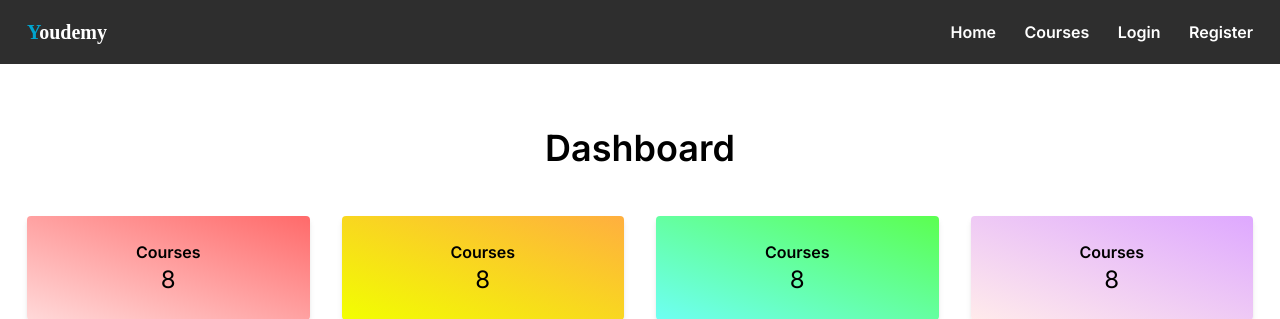
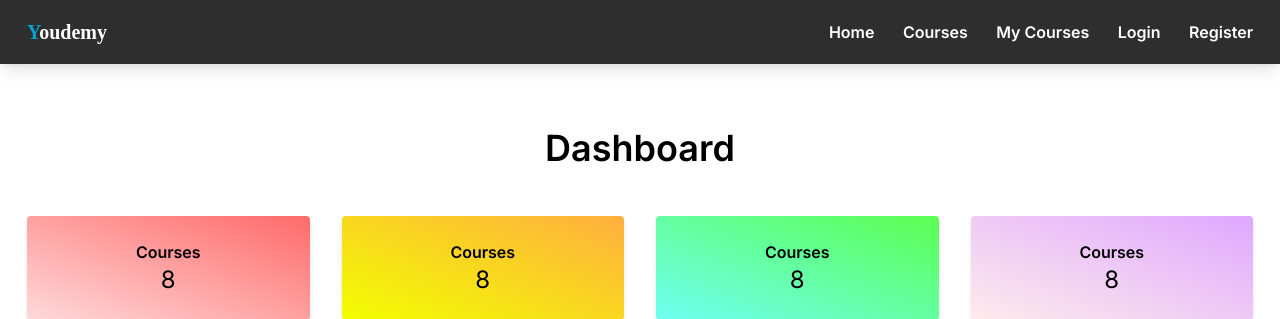
Before and after one commit to anass17/Plateforme-de-Cours-en-Ligne-Youdemy, a PHP site: page /pages/admin/dashboard.php in a window 1280 px wide. Shown: the top 319 px of the page. Run offline with PHP 8.4, Linux system fonts and the light colour scheme; some libraries are stand-ins or nearby versions; some web fonts are replaced.

Commit message:
Added Link to My Course Page

```diff
--- a/inc/header.php
+++ b/inc/header.php
@@ -1,4 +1,4 @@
-<div class="bg-[#2E2E2E]">
+<div class="bg-[#2E2E2E] shadow-lg">
     <div class="max-w-[1250px] mx-auto px-3 h-16 flex justify-between items-center">
 
         <?php if ($role == ''): ?>
@@ -9,6 +9,7 @@
             <div class="*:ml-6 *:font-semibold text-white">
                 <a href="/index.php" class="<?php if ($_SERVER["SCRIPT_NAME"] == "/index.php") {echo "text-[#00A5CF]";} ?>">Home</a>
                 <a href="/pages/courses.php" class="<?php if ($_SERVER["SCRIPT_NAME"] == "/pages/courses.php") {echo "text-[#00A5CF]";} ?>">Courses</a>
+                <a href="/pages/teacher/my-courses.php">My Courses</a>
                 <a href="/pages/login.php">Login</a>
                 <a href="/pages/register.php">Register</a>
             </div>
```
